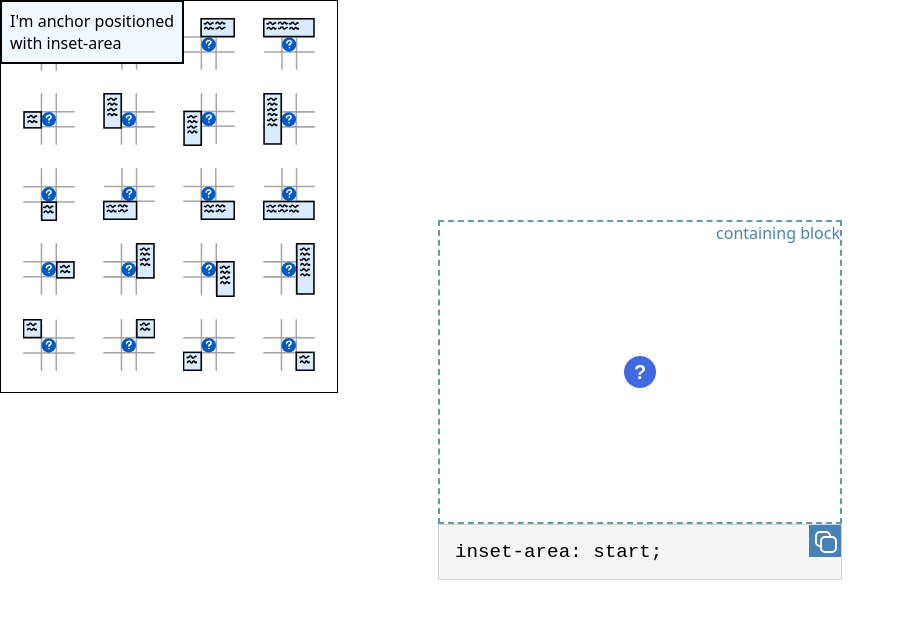
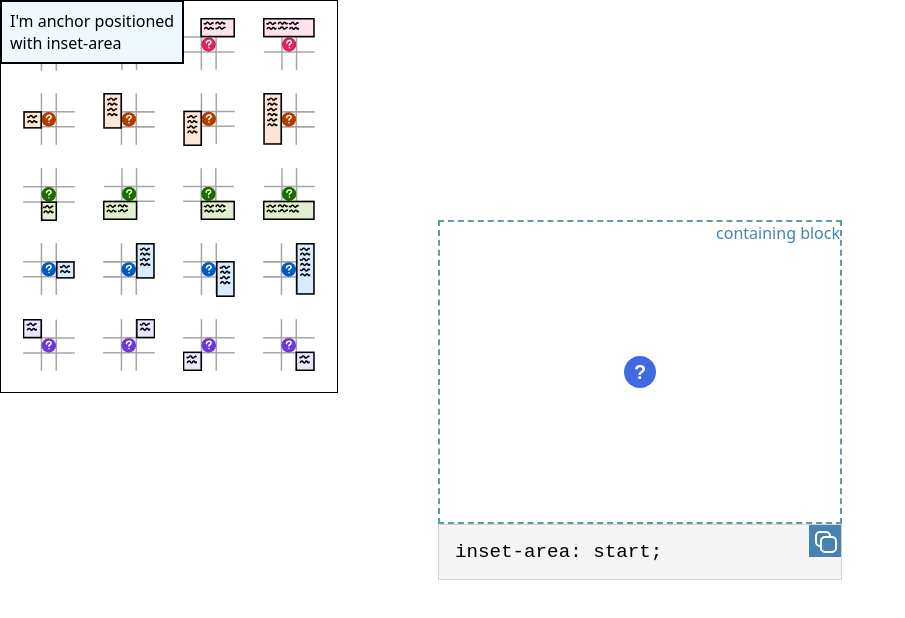
Before and after one commit to una/anchor-tool, a plain HTML site: page index.html in a window 1280 px wide. Shown: the whole page, without its empty margins (0-905 px from the left). Drawn offline with Linux system fonts and the light colour scheme.

Commit message:
rainbows

```diff
--- a/index.html
+++ b/index.html
@@ -9,7 +9,7 @@
 <body>
 
   <ul class="anchor-positions">
-    <li>
+    <li class="red">
       <button id="top">
         <figure>
           <img src="./img/anchor-position-01.svg" alt="">
@@ -17,7 +17,7 @@
         </figure>
       </button>
     </li>
-    <li>
+    <li class="red">
       <button id="top-center">
         <figure>
           <img src="./img/anchor-position-02.svg" alt="">
@@ -25,7 +25,7 @@
         </figure>
       </button>
     </li>
-    <li>
+    <li class="red">
       <button id="center-top">
         <figure>
           <img src="./img/anchor-position-03.svg" alt="">
@@ -33,7 +33,7 @@
         </figure>
       </button>
     </li>
-    <li>
+    <li class="red">
       <button id="top-full">
         <figure>
           <img src="./img/anchor-position-04.svg" alt="">
@@ -41,7 +41,7 @@
         </figure>
       </button>
     </li>
-    <li>
+    <li class="orange">
       <button id="left">
         <figure>
           <img src="./img/anchor-position-05.svg" alt="">
@@ -49,7 +49,7 @@
         </figure>
       </button>
     </li>
-    <li>
+    <li class="orange">
       <button id="left-center">
         <figure>
           <img src="./img/anchor-position-06.svg" alt="">
@@ -57,7 +57,7 @@
         </figure>
       </button>
     </li>
-    <li>
+    <li class="orange">
       <button id="center-left">
         <figure>
           <img src="./img/anchor-position-07.svg" alt="">
@@ -65,7 +65,7 @@
         </figure>
       </button>
     </li>
-    <li>
+    <li class="orange">
       <button id="left-full">
         <figure>
           <img src="./img/anchor-position-08.svg" alt="">
@@ -73,7 +73,7 @@
         </figure>
       </button>
     </li>
-    <li>
+    <li class="green">
       <button id="bottom">
         <figure>
           <img src="./img/anchor-position-09.svg" alt="">
@@ -81,7 +81,7 @@
         </figure>
       </button>
     </li>
-    <li>
+    <li class="green">
       <button id="bottom-center">
         <figure>
           <img src="./img/anchor-position-10.svg" alt="">
@@ -89,7 +89,7 @@
         </figure>
       </button>
     </li>
-    <li>
+    <li class="green">
       <button id="center-bottom">
         <figure>
           <img src="./img/anchor-position-11.svg" alt="">
@@ -97,7 +97,7 @@
         </figure>
       </button>
     </li>
-    <li>
+    <li class="green">
       <button id="bottom-full">
         <figure>
           <img src="./img/anchor-position-12.svg" alt="">
@@ -105,7 +105,7 @@
         </figure>
       </button>
     </li>
-    <li>
+    <li class="blue">
       <button id="right">
         <figure>
           <img src="./img/anchor-position-13.svg" alt="">
@@ -113,7 +113,7 @@
         </figure>
       </button>
     </li>
-    <li>
+    <li class="blue">
       <button id="right-center">
         <figure>
           <img src="./img/anchor-position-14.svg" alt="">
@@ -121,7 +121,7 @@
         </figure>
       </button>
     </li>
-    <li>
+    <li class="blue">
       <button id="center-right">
         <figure>
           <img src="./img/anchor-position-15.svg" alt="">
@@ -129,7 +129,7 @@
         </figure>
       </button>
     </li>
-    <li>
+    <li class="blue">
       <button id="right-full">
         <figure>
           <img src="./img/anchor-position-16.svg" alt="">
@@ -137,7 +137,7 @@
         </figure>
       </button>
     </li>
-    <li>
+    <li class="violet">
       <button id="top-left">
         <figure>
           <img src="./img/anchor-position-17.svg" alt="">
@@ -145,7 +145,7 @@
         </figure>
       </button>
     </li>
-    <li>
+    <li class="violet">
       <button id="top-right">
         <figure>
           <img src="./img/anchor-position-20.svg" alt="">
@@ -153,7 +153,7 @@
         </figure>
       </button>
     </li>
-    <li>
+    <li class="violet">
       <button id="bottom-left">
         <figure>
           <img src="./img/anchor-position-18.svg" alt="">
@@ -161,7 +161,7 @@
         </figure>
       </button>
     </li>
-    <li>
+    <li class="violet">
       <button id="bottom-right">
         <figure>
           <img src="./img/anchor-position-19.svg" alt="">
--- a/style.css
+++ b/style.css
@@ -99,6 +99,22 @@
   border: 2px solid white;
 }
 
+.red {
+  filter: hue-rotate(115deg);
+}
+
+.orange {
+  filter: hue-rotate(170deg);
+}
+
+.green {
+  filter: hue-rotate(235deg);
+}
+
+.violet {
+  filter: hue-rotate(45deg);
+}
+
 body {
   font-family: system-ui, -apple-system, BlinkMacSystemFont, 'Segoe UI', Roboto, Oxygen, Ubuntu, Cantarell, 'Open Sans', 'Helvetica Neue', sans-serif;
   display: grid;
```
